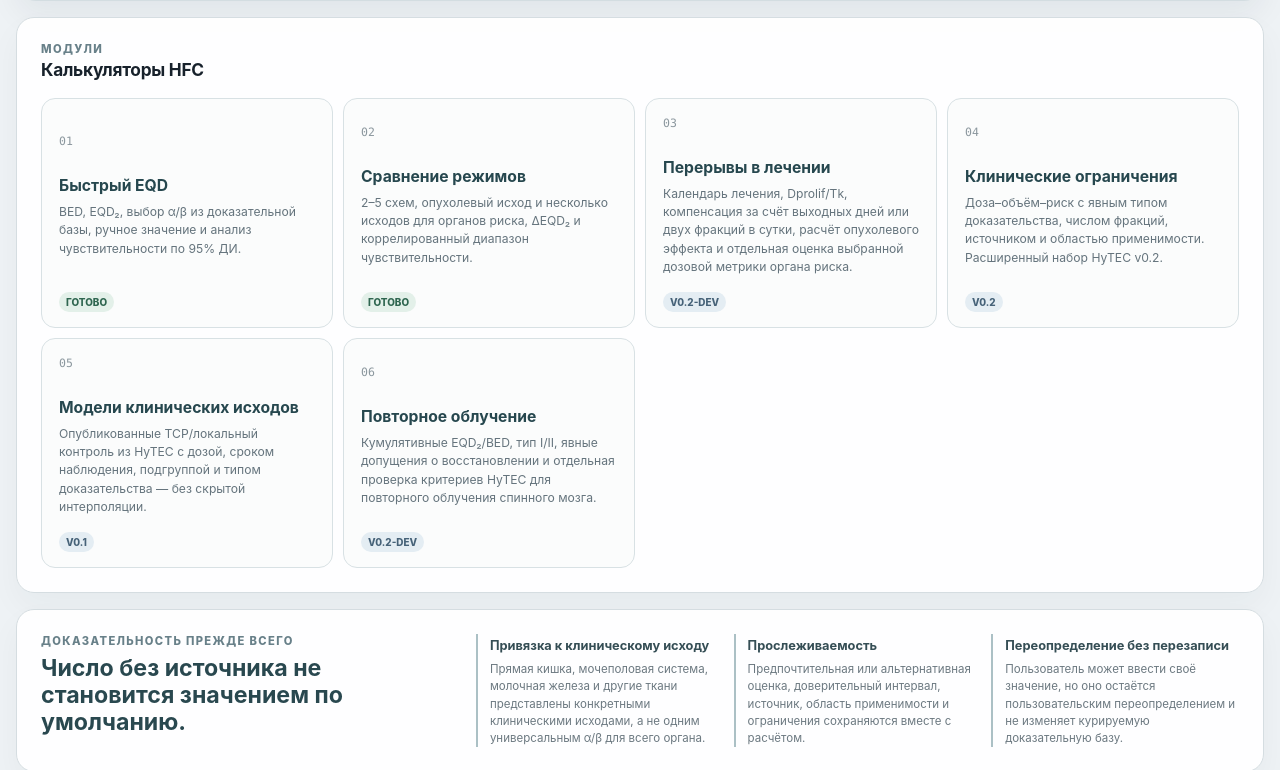
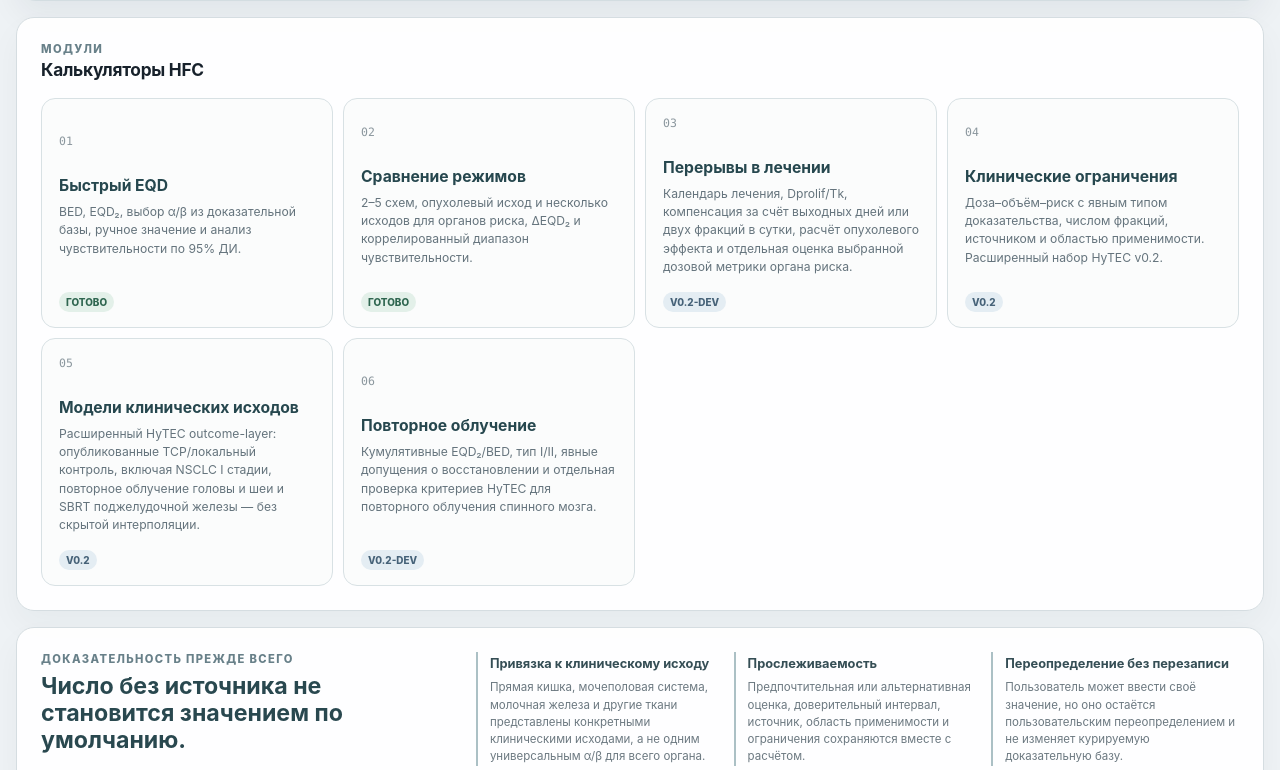
Before and after one commit to mesava/HFC-HypoFracCalc-, a React (Vite) app: page / in a window 1280 px wide. Shown: the part 469-1239 px from the top of the page. Built offline with nearby package versions, Linux system fonts and the light colour scheme.

Commit message:
Show OutcomeModel v0.2 on home page

```diff
--- a/src/ui/SiteHome.tsx
+++ b/src/ui/SiteHome.tsx
@@ -183,11 +183,11 @@ export function SiteHome({
             <p>
               {tx(
                 language,
-                "Опубликованные TCP/локальный контроль из HyTEC с дозой, сроком наблюдения, подгруппой и типом доказательства — без скрытой интерполяции.",
-                "Published HyTEC TCP/local-control evidence with dose, follow-up, subgroup, and evidence form — without hidden interpolation.",
+                "Расширенный HyTEC outcome-layer: опубликованные TCP/локальный контроль, включая NSCLC I стадии, повторное облучение головы и шеи и SBRT поджелудочной железы — без скрытой интерполяции.",
+                "Expanded HyTEC outcome layer with published TCP/local-control evidence, including stage-I NSCLC, head-and-neck reirradiation, and pancreatic SBRT — without hidden interpolation.",
               )}
             </p>
-            <span className="module-state beta">v0.1</span>
+            <span className="module-state beta">v0.2</span>
           </button>
 
           <button
```
